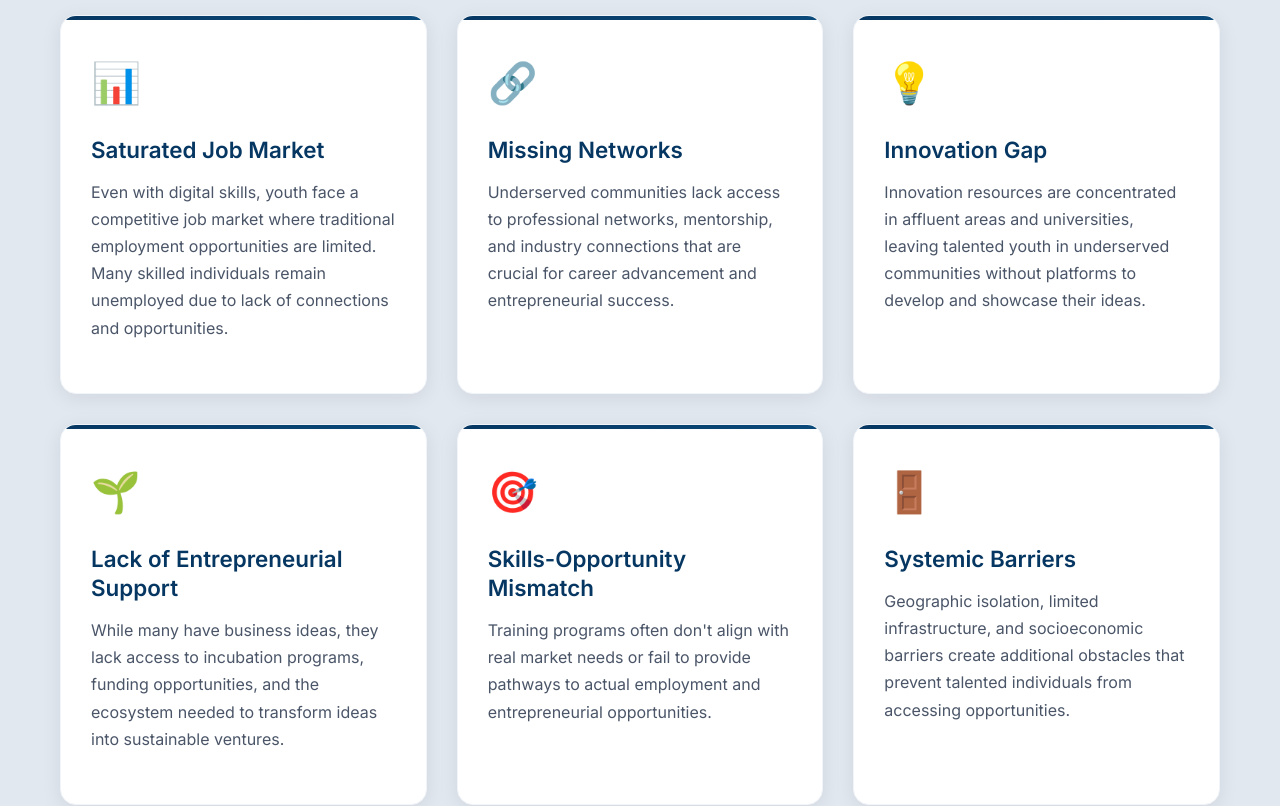
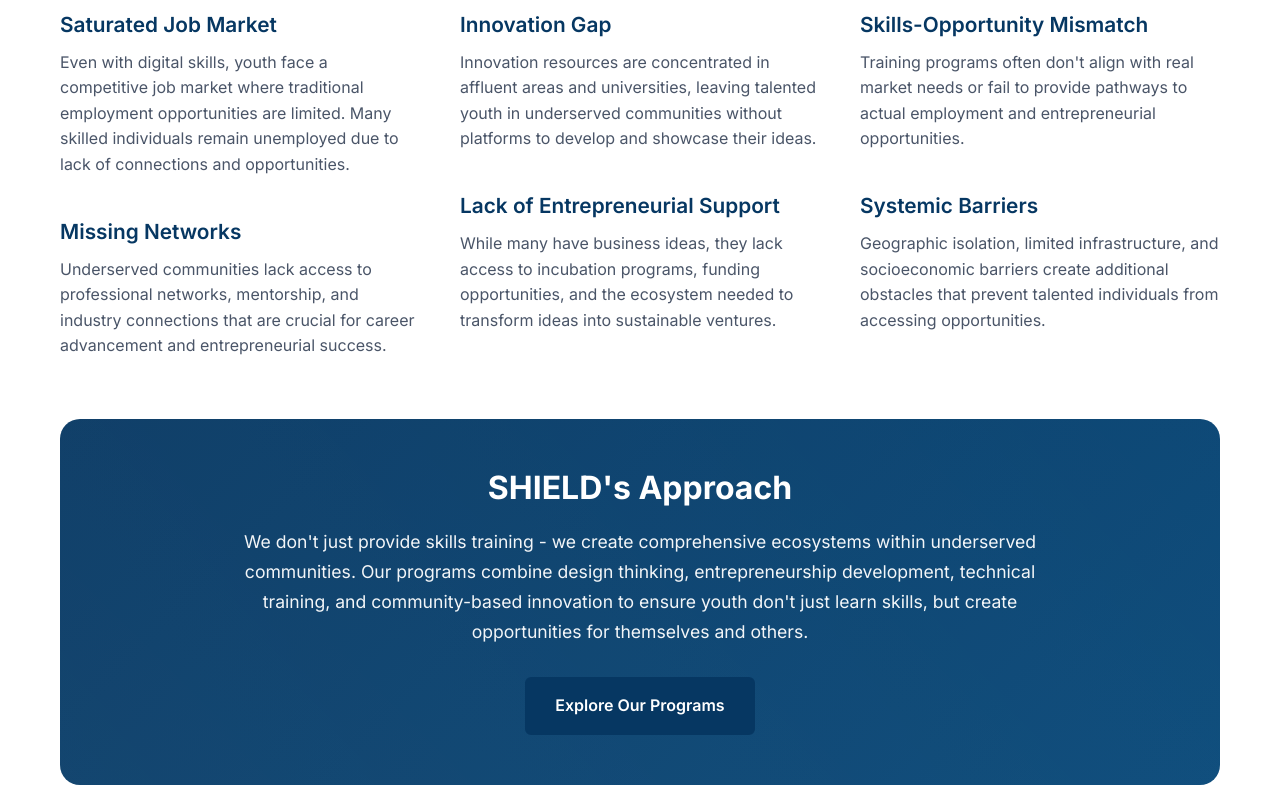
Before and after one commit to SHIELD-T/shield-web-app, a React (Vite) app: page / in a window 1280 px wide. Shown: the part 1660-2466 px from the top of the page. Built offline with nearby package versions, Linux system fonts and the light colour scheme.

Commit message:
Why SHield

```diff
--- /dev/null
+++ b/src/components/BlogArticle.css
@@ -0,0 +1,97 @@
+.blog-article {
+  display: flex;
+  gap: 20px;
+  padding: 20px 0;
+  border-bottom: 1px solid #e2e8f0;
+}
+
+.blog-article:last-child {
+  border-bottom: none;
+}
+
+.blog-article-image {
+  flex-shrink: 0;
+}
+
+.blog-article-image img {
+  width: 180px;
+  height: 120px;
+  object-fit: cover;
+  border-radius: 0;
+  display: block;
+}
+
+.blog-article-content {
+  flex: 1;
+  display: flex;
+  flex-direction: column;
+  gap: 10px;
+}
+
+.blog-article-meta {
+  display: flex;
+  align-items: center;
+  gap: 12px;
+  font-size: 0.75rem;
+  color: #64748b;
+}
+
+.blog-article-category {
+  background-color: #f1f5f9;
+  color: #475569;
+  padding: 4px 8px;
+  border-radius: 12px;
+  font-weight: 500;
+  text-transform: uppercase;
+  letter-spacing: 0.025em;
+}
+
+.blog-article-date {
+  font-weight: 400;
+}
+
+.blog-article-title {
+  margin: 0;
+  font-size: 1.1rem;
+  font-weight: 600;
+  line-height: 1.4;
+}
+
+.blog-article-title a {
+  color: #1e293b;
+  text-decoration: none;
+  transition: color 0.2s ease;
+}
+
+.blog-article-title a:hover {
+  color: #063762;
+}
+
+.blog-article-description {
+  margin: 0;
+  font-size: 0.9rem;
+  color: #64748b;
+  line-height: 1.5;
+  display: -webkit-box;
+  -webkit-line-clamp: 3;
+  -webkit-box-orient: vertical;
+  overflow: hidden;
+}
+
+@media (max-width: 768px) {
+  .blog-article {
+    flex-direction: column;
+    gap: 12px;
+  }
+
+  .blog-article-image img {
+    width: 100%;
+    height: 180px;
+  }
+
+  .blog-article-meta {
+    flex-direction: column;
+    align-items: flex-start;
+    gap: 8px;
+  }
+}
--- /dev/null
+++ b/src/components/BlogArticle.tsx
@@ -0,0 +1,48 @@
+import React from 'react';
+import { Link } from 'react-router-dom';
+import './BlogArticle.css';
+
+interface BlogArticleProps {
+  title: string;
+  description: string;
+  category: string;
+  imageUrl: string;
+  imageAlt: string;
+  link: string;
+  date: string;
+}
+
+const BlogArticle: React.FC<BlogArticleProps> = ({
+  title,
+  description,
+  category,
+  imageUrl,
+  imageAlt,
+  link,
+  date
+}) => {
+  return (
+    <article className="blog-article">
+      <div className="blog-article-image">
+        <img
+          src={imageUrl}
+          alt={imageAlt}
+          width="120"
+          height="80"
+        />
+      </div>
+      <div className="blog-article-content">
+        <div className="blog-article-meta">
+          <span className="blog-article-category">{category}</span>
+          <span className="blog-article-date">{date}</span>
+        </div>
+        <h3 className="blog-article-title">
+          <Link to={link}>{title}</Link>
+        </h3>
+        <p className="blog-article-description">{description}</p>
+      </div>
+    </article>
+  );
+};
+
+export default BlogArticle;
--- a/src/components/BlogSection.tsx
+++ b/src/components/BlogSection.tsx
@@ -1,106 +1,61 @@
-import React, { useState, useRef } from 'react';
-import BlogCard from './BlogCard';
-import SectionHeader from './SectionHeader';
+import React from 'react';
+import BlogArticle from './BlogArticle';
 import './BlogSection.css';
 
 const BlogSection: React.FC = () => {
-  const [scrollIndex, setScrollIndex] = useState(0);
-  const gridRef = useRef<HTMLDivElement>(null);
-
   const blogData = [
     {
       id: 1,
-      title: "Design Thinking Transforming Youth Entrepreneurship",
+      title: "Joining Up For The Benefit Of Elephants across East Africa",
       description: "Impact of human-centered design on sustainable community solutions and innovation.",
-      category: "Innovation",
+      category: "PROJECTS",
       imageUrl: "https://images.unsplash.com/photo-1676275773828-19040454afab?crop=entropy&cs=srgb&fm=jpg&ixid=M3w3NTAwNDR8MHwxfHNlYXJjaHwzfHxidXNpbmVzcyUyMG1lZXRpbmclMjBvZmZpY2UlMjB0ZWFtfGVufDB8MHx8fDE3NTY4MDcxODR8MA&ixlib=rb-4.1.0&q=85",
       imageAlt: "Professional business meeting, modern office setting, diverse team collaboration - Walls.io on Unsplash",
-      link: "/blog"
+      link: "/blog",
+      date: "November 22, 2022"
     },
     {
       id: 2,
-      title: "Future of Digital Skills Training",
+      title: "We're Hiring - Communications Manager - Volunteer",
       description: "How technology hubs bridge the digital divide for marginalized youth in underserved communities.",
-      category: "Technology",
+      category: "NEWS",
       imageUrl: "https://images.unsplash.com/photo-1657972170499-3376d9eb8f65?crop=entropy&cs=srgb&fm=jpg&ixid=M3w3NTAwNDR8MHwxfHNlYXJjaHwzfHx0ZWNobm9sb2d5JTIwaW5ub3ZhdGlvbiUyMGRpZ2l0YWwlMjB3b3Jrc3BhY2V8ZW58MHwwfHxibHVlfDE3NTY4MDcxODN8MA&ixlib=rb-4.1.0&q=85",
       imageAlt: "Technology innovation, digital transformation, modern workspace - Boitumelo on Unsplash",
-      link: "/blog"
+      link: "/blog",
+      date: "November 22, 2022"
     },
     {
       id: 3,
-      title: "From Idea to Implementation",
+      title: "Successful Strategies For Animal Welfare Improvements",
       description: "Success stories from SHIELD graduates who created thriving enterprises and social impact.",
-      category: "Impact Stories",
+      category: "ARTICLES",
       imageUrl: "https://images.unsplash.com/photo-1545886082-e66c6b9e011a?crop=entropy&cs=srgb&fm=jpg&ixid=M3w3NTAwNDR8MHwxfHNlYXJjaHwyfHx5b3V0aCUyMGVudHJlcHJlbmV1cnNoaXAlMjBzdGFydHVwJTIweW91bmclMjBwZW9wbGV8ZW58MHwwfHx8MTc1NjgwNzE4M3ww&ixlib=rb-4.1.0&q=85",
       imageAlt: "Youth entrepreneurship, young people working, startup environment - Dieu Huyen Hoang on Unsplash",
-      link: "/blog"
+      link: "/blog",
+      date: "November 22, 2022"
     },
     {
       id: 4,
-      title: "5 Barriers to Innovation in Low-Income Communities",
+      title: "Camel Care and Welfare – What's it all about?",
       description: "Research reveals systemic challenges preventing innovation ecosystems in underserved areas.",
-      category: "Research",
+      category: "ARTICLES",
       imageUrl: "https://images.unsplash.com/photo-1548782033-3ac3a62ece8d?crop=entropy&cs=srgb&fm=jpg&ixid=M3w3NTAwNDR8MHwxfHNlYXJjaHwxfHxjb21tdW5pdHklMjBkZXZlbG9wbWVudCUyMHNvY2lhbCUyMGltcGFjdCUyMGRpdmVyc2V8ZW58MHwwfHx8MTc1NjgwNzE4M3ww&ixlib=rb-4.1.0&q=85",
       imageAlt: "Community development, social impact, diverse community gathering - Kameron Kincade on Unsplash",
-      link: "/blog"
-    },
-    {
-      id: 5,
-      title: "Building Sustainable Social Ventures",
-      description: "How young entrepreneurs are creating lasting change through innovative business models.",
-      category: "Entrepreneurship",
-      imageUrl: "https://images.unsplash.com/photo-1603201667230-bd139210db18?crop=entropy&cs=srgb&fm=jpg&ixid=M3w3NTAwNDR8MHwxfHNlYXJjaHwxfHxidXNpbmVzcyUyMG1lZXRpbmclMjBvZmZpY2UlMjB0ZWFtfGVufDB8MHx8fDE3NTY4MDcxODN8MA&ixlib=rb-4.1.0&q=85",
-      imageAlt: "Professional business meeting, modern office setting, diverse team collaboration - Cherrydeck on Unsplash",
-      link: "/blog"
-    },
-    {
-      id: 6,
-      title: "The Role of Mentorship in Youth Development",
-      description: "Exploring how mentorship programs accelerate career growth and entrepreneurial success.",
-      category: "Development",
-      imageUrl: "https://images.unsplash.com/photo-1608785138453-6f2e7657bece?crop=entropy&cs=srgb&fm=jpg&ixid=M3w3NTAwNDR8MHwxfHNlYXJjaHw1fHx0ZWNobm9sb2d5JTIwaW5ub3ZhdGlvbiUyMGRpZ2l0YWwlMjB3b3Jrc3BhY2V8ZW58MHwwfHxibHVlfDE3NTY4MDcxODN8MA&ixlib=rb-4.1.0&q=85",
-      imageAlt: "Technology innovation, digital transformation, modern workspace - Jarrell Taylor on Unsplash",
-      link: "/blog"
+      link: "/blog",
+      date: "November 21, 2022"
     }
   ];
-
-  const maxScroll = Math.max(0, blogData.length - 4);
-
-  const scroll = (direction: 'left' | 'right') => {
-    const container = gridRef.current;
-    if (!container) return;
-
-    const cardWidth = 300; // card width + gap
-
-    if (direction === 'left' && scrollIndex > 0) {
-      setScrollIndex(scrollIndex - 1);
-      container.scrollTo({
-        left: (scrollIndex - 1) * cardWidth,
-        behavior: 'smooth'
-      });
-    } else if (direction === 'right' && scrollIndex < maxScroll) {
-      setScrollIndex(scrollIndex + 1);
-      container.scrollTo({
-        left: (scrollIndex + 1) * cardWidth,
-        behavior: 'smooth'
-      });
-    }
-  };
 
   return (
     <section className="blog-section">
       <div className="container">
-        <SectionHeader
-          title="Latest News & Articles"
-          onScrollLeft={() => scroll('left')}
-          onScrollRight={() => scroll('right')}
-          canScrollLeft={scrollIndex > 0}
-          canScrollRight={scrollIndex < maxScroll}
-        />
-        <div className="blog-scroll-container">
-          <div className="blog-grid" ref={gridRef}>
-            {blogData.map((blog) => (
-              <BlogCard
+        <div className="blog-section-header">
+          <h2>Latest News and Articles</h2>
+        </div>
+        <div className="blog-grid">
+          <div className="blog-column">
+            {blogData.slice(0, 2).map((blog) => (
+              <BlogArticle
                 key={blog.id}
                 title={blog.title}
                 description={blog.description}
@@ -108,6 +63,21 @@
                 imageUrl={blog.imageUrl}
                 imageAlt={blog.imageAlt}
                 link={blog.link}
+                date={blog.date}
+              />
+            ))}
+          </div>
+          <div className="blog-column">
+            {blogData.slice(2, 4).map((blog) => (
+              <BlogArticle
+                key={blog.id}
+                title={blog.title}
+                description={blog.description}
+                category={blog.category}
+                imageUrl={blog.imageUrl}
+                imageAlt={blog.imageAlt}
+                link={blog.link}
+                date={blog.date}
               />
             ))}
           </div>
--- /dev/null
+++ b/src/components/ProcessList.css
@@ -0,0 +1,26 @@
+.process-list {
+  display: grid;
+  grid-template-columns: 1fr 1fr 1fr;
+  gap: 40px;
+  margin-bottom: 60px;
+}
+
+.process-list-column {
+  display: flex;
+  flex-direction: column;
+}
+
+@media (max-width: 1024px) {
+  .process-list {
+    grid-template-columns: 1fr 1fr;
+    gap: 40px;
+  }
+}
+
+@media (max-width: 768px) {
+  .process-list {
+    grid-template-columns: 1fr;
+    gap: 30px;
+    margin-bottom: 40px;
+  }
+}
--- /dev/null
+++ b/src/components/ProcessList.tsx
@@ -0,0 +1,53 @@
+import React from 'react';
+import ProcessStep from './ProcessStep';
+import './ProcessList.css';
+
+interface ProcessItem {
+  title: string;
+  description: string;
+}
+
+interface ProcessListProps {
+  items: ProcessItem[];
+}
+
+const ProcessList: React.FC<ProcessListProps> = ({ items }) => {
+  const itemsPerColumn = Math.ceil(items.length / 3);
+
+  return (
+    <div className="process-list">
+      <div className="process-list-column">
+        {items.slice(0, itemsPerColumn).map((item, index) => (
+          <ProcessStep
+            key={index}
+            number={index + 1}
+            title={item.title}
+            description={item.description}
+          />
+        ))}
+      </div>
+      <div className="process-list-column">
+        {items.slice(itemsPerColumn, itemsPerColumn * 2).map((item, index) => (
+          <ProcessStep
+            key={index + itemsPerColumn}
+            number={index + itemsPerColumn + 1}
+            title={item.title}
+            description={item.description}
+          />
+        ))}
+      </div>
+      <div className="process-list-column">
+        {items.slice(itemsPerColumn * 2).map((item, index) => (
+          <ProcessStep
+            key={index + itemsPerColumn * 2}
+            number={index + itemsPerColumn * 2 + 1}
+            title={item.title}
+            description={item.description}
+          />
+        ))}
+      </div>
+    </div>
+  );
+};
+
+export default ProcessList;
--- /dev/null
+++ b/src/components/ProcessStep.css
@@ -0,0 +1,70 @@
+.process-step {
+  display: flex;
+  gap: 20px;
+  margin-bottom: 40px;
+  align-items: flex-start;
+}
+
+.process-step:last-child {
+  margin-bottom: 0;
+}
+
+.process-step-number {
+  width: 48px !important;
+  height: 48px !important;
+  background-color: #063762 !important;
+  color: white !important;
+  border-radius: 50% !important;
+  display: flex !important;
+  align-items: center !important;
+  justify-content: center !important;
+  font-size: 1.2rem !important;
+  font-weight: 700 !important;
+  flex-shrink: 0 !important;
+  min-width: 48px;
+  min-height: 48px;
+  text-align: center;
+  line-height: 1;
+}
+
+.process-step-content {
+  flex: 1;
+}
+
+.process-step-title {
+  font-size: 1.3rem !important;
+  color: #063762 !important;
+  font-weight: 600 !important;
+  margin: 0 0 12px 0 !important;
+  line-height: 1.3 !important;
+}
+
+.process-step-description {
+  color: #4a5568 !important;
+  line-height: 1.6 !important;
+  margin: 0 !important;
+  font-size: 1rem !important;
+}
+
+@media (max-width: 768px) {
+  .process-step {
+    gap: 16px;
+    margin-bottom: 30px;
+  }
+
+  .process-step-number {
+    width: 40px !important;
+    height: 40px !important;
+    min-width: 40px !important;
+    min-height: 40px !important;
+    font-size: 1rem !important;
+  }
+
+  .process-step-title {
+    font-size: 1.1rem !important;
+  }
+
+  .process-step-description {
+    font-size: 0.9rem !important;
+  }
+}
--- /dev/null
+++ b/src/components/ProcessStep.tsx
@@ -0,0 +1,24 @@
+import React from 'react';
+import './ProcessStep.css';
+
+interface ProcessStepProps {
+  number: number;
+  title: string;
+  description: string;
+}
+
+const ProcessStep: React.FC<ProcessStepProps> = ({ number, title, description }) => {
+  return (
+    <div className="process-step">
+      <div className="process-step-number">
+        {number}
+      </div>
+      <div className="process-step-content">
+        <h3 className="process-step-title">{title}</h3>
+        <p className="process-step-description">{description}</p>
+      </div>
+    </div>
+  );
+};
+
+export default ProcessStep;
--- a/src/index.css
+++ b/src/index.css
@@ -2,9 +2,11 @@
 @import url('https://fonts.googleapis.com/css2?family=Inter:wght@400;500;600;700&display=swap');
 
 /* Import component styles */
-@import './components/BlogCard.css';
+@import './components/BlogArticle.css';
 @import './components/BlogSection.css';
 @import './components/SectionHeader.css';
+@import './components/ProcessStep.css';
+@import './components/ProcessList.css';
 
 :root {
   font-synthesis: none;
--- a/src/pages/home.css
+++ b/src/pages/home.css
@@ -175,7 +175,7 @@
   display: flex;
   flex-direction: column;
   justify-content: center;
-  background:  #e2e8f0;
+  background:  #ffffff;
   position: relative;
   order: 2;
 }
@@ -220,7 +220,7 @@
 /* Why SHIELD is Essential Section */
 .why-shield-section {
   padding: 100px 0;
-  background:  #e2e8f0;
+  background:  #ffffff;
 }
 
 .why-shield-content {
@@ -234,7 +234,7 @@
 }
 
 .why-shield-header h2 {
-  font-size: 2.8rem;
+  font-size: 2.6rem;
   color: #063762;
   font-weight: 700;
   margin-bottom: 20px;
@@ -290,7 +290,7 @@
 .challenge-item h3 {
   font-size: 1.4rem;
   color: #063762;
-  font-weight: 600;
+  font-weight: 1000;
   margin-bottom: 15px;
   line-height: 1.3;
 }
@@ -346,7 +346,8 @@
 /* Events Section */
 .events-section {
   padding: 100px 0;
-  background-color: #ffffff;
+  background-color: #e2e8f0;
+  min-height: 600px;
 }
 
 /* Events Scroll Container */
@@ -368,7 +369,7 @@
   background: white;
   border-radius: 16px;
   overflow: hidden;
-  box-shadow: 0 4px 20px rgba(0, 0, 0, 0.08);
+  /* box-shadow: 0 4px 20px rgba(0, 0, 0, 0.08); */
   transition: all 0.3s ease;
   border: 1px solid #f1f5f9;
   min-width: 270px;
@@ -387,14 +388,23 @@
 
 .event-image {
   height: 180px;
-  background-size: cover;
-  background-position: center;
   position: relative;
   display: flex;
   align-items: flex-end;
   justify-content: flex-end;
   padding: 15px;
   flex-shrink: 0;
+  overflow: hidden;
+}
+
+.event-image img {
+  position: absolute;
+  top: 0;
+  left: 0;
+  width: 100%;
+  height: 100%;
+  object-fit: cover;
+  z-index: 1;
 }
 
 .event-date {
@@ -403,6 +413,8 @@
   padding: 8px 12px;
   text-align: center;
   box-shadow: 0 4px 12px rgba(0, 0, 0, 0.15);
+  position: relative;
+  z-index: 2;
 }
 
 .event-date .day {
@@ -644,6 +656,7 @@
 
   .events-section {
     padding: 60px 0;
+    min-height: 500px;
   }
 
   .event-card {
--- a/src/pages/home.tsx
+++ b/src/pages/home.tsx
@@ -2,6 +2,7 @@
 import React, { useState, useRef } from "react";
 import { Link } from "react-router-dom";
 import BlogSection from "../components/BlogSection";
+import ProcessList from "../components/ProcessList";
 import "./home.css";
 
 const Home = () => {
@@ -119,61 +120,38 @@
         <div className="container">
           <div className="why-shield-content">
             <div className="why-shield-header">
-              <h2>Why SHIELD is Essential</h2>
+              <h2>Why SHIELD Makes a Difference</h2>
               <p className="section-subtitle">
                 Breaking the cycle of unemployment in underserved communities requires more than just skills training
               </p>
             </div>
 
-            <div className="challenges-grid">
-              <div className="challenge-item">
-                <div className="challenge-icon">📊</div>
-                <h3>Saturated Job Market</h3>
-                <p>
-                  Even with digital skills, youth face a competitive job market where traditional employment opportunities are limited. Many skilled individuals remain unemployed due to lack of connections and opportunities.
-                </p>
-              </div>
-
-              <div className="challenge-item">
-                <div className="challenge-icon">🔗</div>
-                <h3>Missing Networks</h3>
-                <p>
-                  Underserved communities lack access to professional networks, mentorship, and industry connections that are crucial for career advancement and entrepreneurial success.
-                </p>
-              </div>
-
-              <div className="challenge-item">
-                <div className="challenge-icon">💡</div>
-                <h3>Innovation Gap</h3>
-                <p>
-                  Innovation resources are concentrated in affluent areas and universities, leaving talented youth in underserved communities without platforms to develop and showcase their ideas.
-                </p>
-              </div>
-
-              <div className="challenge-item">
-                <div className="challenge-icon">🌱</div>
-                <h3>Lack of Entrepreneurial Support</h3>
-                <p>
-                  While many have business ideas, they lack access to incubation programs, funding opportunities, and the ecosystem needed to transform ideas into sustainable ventures.
-                </p>
-              </div>
-
-              <div className="challenge-item">
-                <div className="challenge-icon">🎯</div>
-                <h3>Skills-Opportunity Mismatch</h3>
-                <p>
-                  Training programs often don't align with real market needs or fail to provide pathways to actual employment and entrepreneurial opportunities.
-                </p>
-              </div>
-
-              <div className="challenge-item">
-                <div className="challenge-icon">🚪</div>
-                <h3>Systemic Barriers</h3>
-                <p>
-                  Geographic isolation, limited infrastructure, and socioeconomic barriers create additional obstacles that prevent talented individuals from accessing opportunities.
-                </p>
-              </div>
-            </div>
+            <ProcessList items={[
+              {
+                title: "Saturated Job Market",
+                description: "Even with digital skills, youth face a competitive job market where traditional employment opportunities are limited. Many skilled individuals remain unemployed due to lack of connections and opportunities."
+              },
+              {
+                title: "Missing Networks",
+                description: "Underserved communities lack access to professional networks, mentorship, and industry connections that are crucial for career advancement and entrepreneurial success."
+              },
+              {
+                title: "Innovation Gap",
+                description: "Innovation resources are concentrated in affluent areas and universities, leaving talented youth in underserved communities without platforms to develop and showcase their ideas."
+              },
+              {
+                title: "Lack of Entrepreneurial Support",
+                description: "While many have business ideas, they lack access to incubation programs, funding opportunities, and the ecosystem needed to transform ideas into sustainable ventures."
+              },
+              {
+                title: "Skills-Opportunity Mismatch",
+                description: "Training programs often don't align with real market needs or fail to provide pathways to actual employment and entrepreneurial opportunities."
+              },
+              {
+                title: "Systemic Barriers",
+                description: "Geographic isolation, limited infrastructure, and socioeconomic barriers create additional obstacles that prevent talented individuals from accessing opportunities."
+              }
+            ]} />
 
             <div className="shield-solution">
               <h3>SHIELD's Approach</h3>
@@ -213,7 +191,13 @@
           <div className="events-scroll-container">
             <div className="events-grid" ref={eventsGridRef}>
               <div className="event-card">
-                <div className="event-image" style={{backgroundImage: 'linear-gradient(135deg, #667eea 0%, #764ba2 100%)'}}>
+                <div className="event-image">
+                  <img
+                    src="https://images.unsplash.com/photo-1677506048148-0c914dd8197b?crop=entropy&cs=srgb&fm=jpg&ixid=M3w3NTAwNDR8MHwxfHNlYXJjaHwyfHx3b3Jrc2hvcCUyMGJyYWluc3Rvcm1pbmclMjBkZXNpZ24lMjB0aGlua2luZyUyMGNvbGxhYm9yYXRpb258ZW58MHwwfHx8MTc1NjgwODE2Nnww&ixlib=rb-4.1.0&q=85"
+                    alt="Design thinking workshop, creative collaboration, brainstorming session, sticky notes - Paymo on Unsplash"
+                    width="100%"
+                    height="180"
+                  />
                   <div className="event-date">
                     <span className="day">15</span>
                     <span className="month">OCT</span>
@@ -228,7 +212,13 @@
               </div>
 
               <div className="event-card">
-                <div className="event-image" style={{backgroundImage: 'linear-gradient(135deg, #f093fb 0%, #f5576c 100%)'}}>
+                <div className="event-image">
+                  <img
+                    src="https://images.unsplash.com/photo-1709377303352-7c845ac999ac?crop=entropy&cs=srgb&fm=jpg&ixid=M3w3NTAwNDR8MHwxfHNlYXJjaHw4fHxwcmVzZW50YXRpb24lMjBpbm5vdmF0aW9uJTIwdGVjaG5vbG9neSUyMHNob3djYXNlfGVufDB8MHx8Ymx1ZXwxNzU2ODA4MTY1fDA&ixlib=rb-4.1.0&q=85"
+                    alt="Innovation showcase, presentation, technology demo, startup pitch - Herlambang Tinasih Gusti on Unsplash"
+                    width="100%"
+                    height="180"
+                  />
                   <div className="event-date">
                     <span className="day">22</span>
                     <span className="month">OCT</span>
@@ -243,7 +233,13 @@
               </div>
 
               <div className="event-card">
-                <div className="event-image" style={{backgroundImage: 'linear-gradient(135deg, #4facfe 0%, #00f2fe 100%)'}}>
+                <div className="event-image">
+                  <img
+                    src="https://images.unsplash.com/photo-1568716353609-12ddc5c67f04?crop=entropy&cs=srgb&fm=jpg&ixid=M3w3NTAwNDR8MHwxfHNlYXJjaHw0fHxjb2RpbmclMjBwcm9ncmFtbWluZyUyMGJvb3RjYW1wJTIwbGVhcm5pbmd8ZW58MHwwfHx8MTc1NjgwODE2Nnww&ixlib=rb-4.1.0&q=85"
+                    alt="Coding bootcamp, software development, programming, learning environment - Patrick Martin on Unsplash"
+                    width="100%"
+                    height="180"
+                  />
                   <div className="event-date">
                     <span className="day">05</span>
                     <span className="month">NOV</span>
@@ -258,7 +254,13 @@
               </div>
 
               <div className="event-card">
-                <div className="event-image" style={{backgroundImage: 'linear-gradient(135deg, #fa709a 0%, #fee140 100%)'}}>
+                <div className="event-image">
+                  <img
+                    src="https://images.unsplash.com/photo-1573165231977-3f0e27806045?crop=entropy&cs=srgb&fm=jpg&ixid=M3w3NTAwNDR8MHwxfHNlYXJjaHw4fHx3b21lbiUyMHRlY2hub2xvZ3klMjBjb25mZXJlbmNlJTIwbmV0d29ya2luZ3xlbnwwfDB8fHwxNzU2ODA4MTY2fDA&ixlib=rb-4.1.0&q=85"
+                    alt="Women in tech, professional networking, female empowerment, tech conference - Christina @ wocintechchat.com on Unsplash"
+                    width="100%"
+                    height="180"
+                  />
                   <div className="event-date">
                     <span className="day">12</span>
                     <span className="month">NOV</span>
```
Also changed, not shown: src/components/BlogSection.css (+34 -12 lines).
